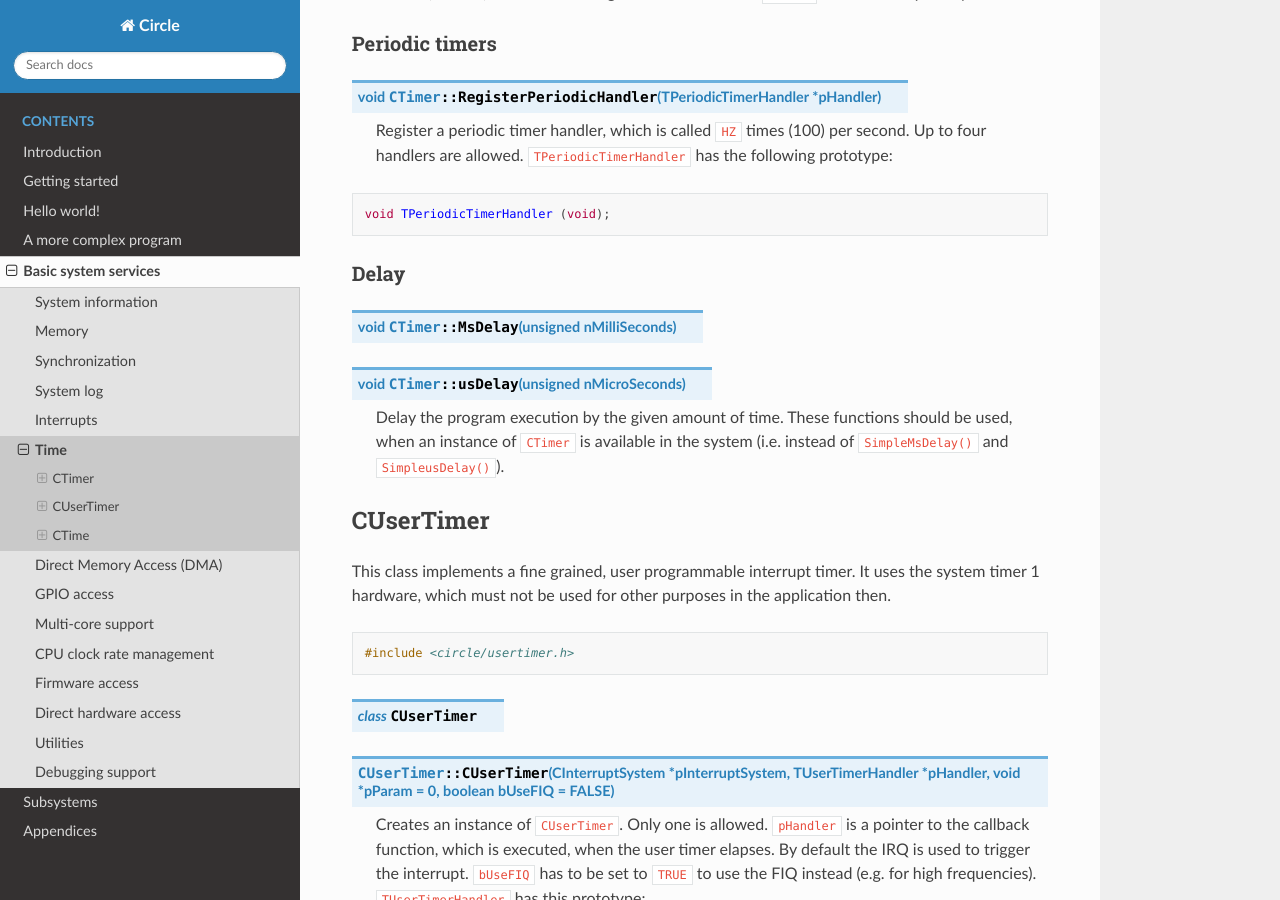
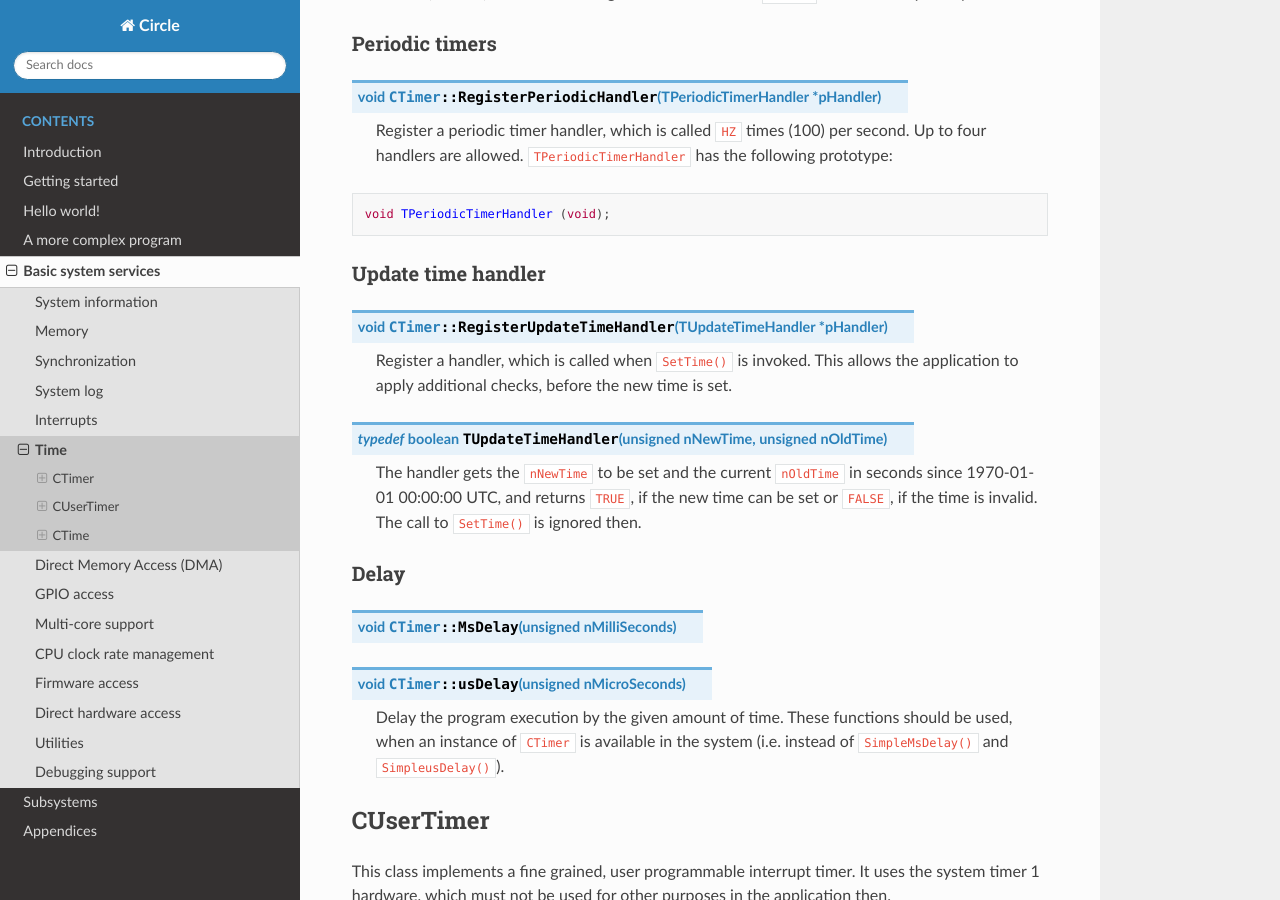
Before and after one commit to rsta2/circle-docs, a Sphinx documentation site: the page built from docs/basic-system-services/time.rst, in a window 1280 px wide and 900 px high, scrolled down 3862 px. Built offline with Sphinx 7.4.7 and the Read the Docs theme 2.0.0, drawn with Linux system fonts in a browser that asks for light colours.

Commit message:
basic-system-services/time: Add CTimer::RegisterUpdateTimeHandler()

```diff
--- a/docs/basic-system-services/time.rst
+++ b/docs/basic-system-services/time.rst
@@ -143,6 +143,17 @@ Periodic timers
 
 	void TPeriodicTimerHandler (void);
 
+Update time handler
+"""""""""""""""""""
+
+.. cpp:function:: void CTimer::RegisterUpdateTimeHandler (TUpdateTimeHandler *pHandler)
+
+	Register a handler, which is called when ``SetTime()`` is invoked. This allows the application to apply additional checks, before the new time is set.
+
+.. c:type:: boolean TUpdateTimeHandler (unsigned nNewTime, unsigned nOldTime)
+
+	The handler gets the ``nNewTime`` to be set and the current ``nOldTime`` in seconds since 1970-01-01 00:00:00 UTC, and returns ``TRUE``, if the new time can be set or ``FALSE``, if the time is invalid. The call to ``SetTime()`` is ignored then.
+
 Delay
 """""
 
```
